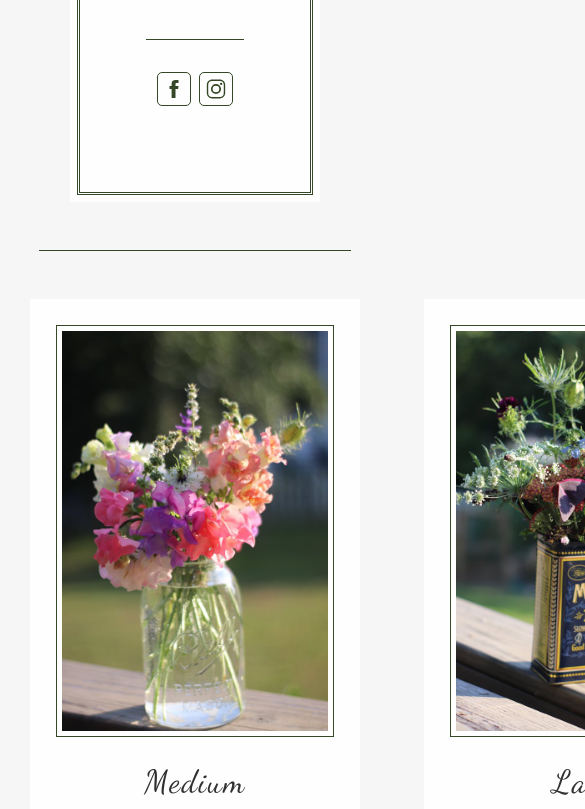
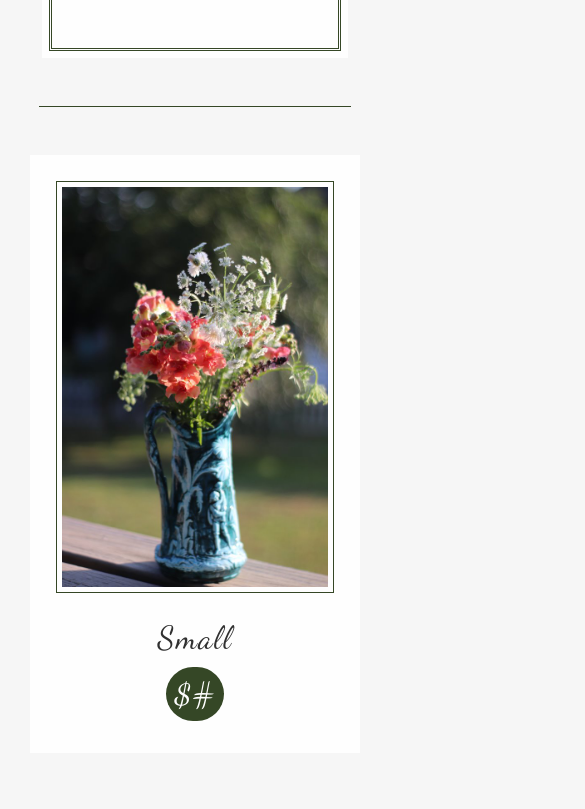
Before and after one commit to steevsachs/lacewing-website, a React app: page / in a window 390 px wide. Shown: the part 1340-2149 px from the top of the page, 585 px wide, since content can reach past the window. Built offline with nearby package versions, Linux system fonts and the light colour scheme.

Commit message:
Fix responsiveness of styles

```diff
--- a/src/components/Header.tsx
+++ b/src/components/Header.tsx
@@ -29,6 +29,7 @@ const styles = {
     textAlign: 'center',
   }),
   logo: css({
+    height: '60%',
     margin: '2em',
   }),
 }
--- a/src/components/Section.tsx
+++ b/src/components/Section.tsx
@@ -9,7 +9,7 @@ type SectionProps = {
 const styles = {
   container: css({
     marginBottom: '8em',
-    margin: '2em 10vh',
+    margin: '2em 5vh',
     maxWidth: 1200,
     outlineColor: colors.green,
     outlineOffset: -10,
--- a/src/components/Sections/Prices.tsx
+++ b/src/components/Sections/Prices.tsx
@@ -1,23 +1,24 @@
+import { colors, textStyles } from '../../styles'
 import { css } from 'emotion'
+import Price from '../Price'
 import React from 'react'
-import { colors, textStyles } from '../../styles'
-import Price from '../Price'
 
 const styles = {
   column: css({
     alignItems: 'center',
     backgroundColor: colors.white,
     display: 'flex',
-    flexBasis: '33%',
+    flexBasis: '20%',
+    flexDirection: 'column',
     flexGrow: 0,
-    flexDirection: 'column',
     justifyContent: 'center',
     margin: '2em',
     padding: '2em',
   }),
   columnContainer: css({
     display: 'flex',
-    justifyContent: 'space-between',
+    flexWrap: 'wrap',
+    justifyContent: 'center',
   }),
   container: css({
     alignItems: 'center',
```
